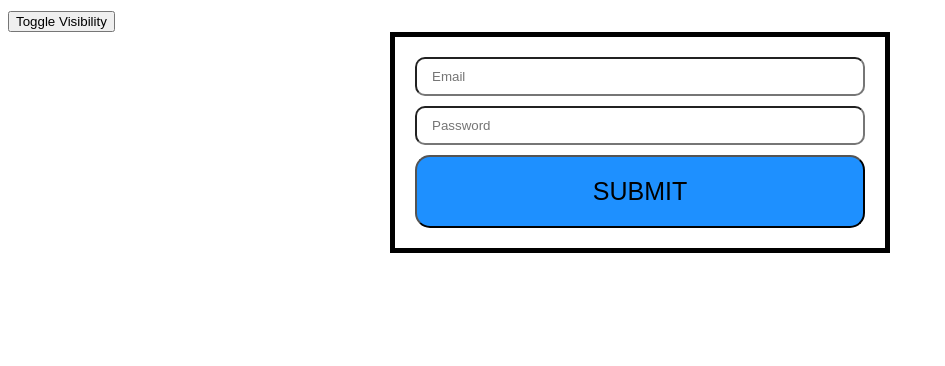
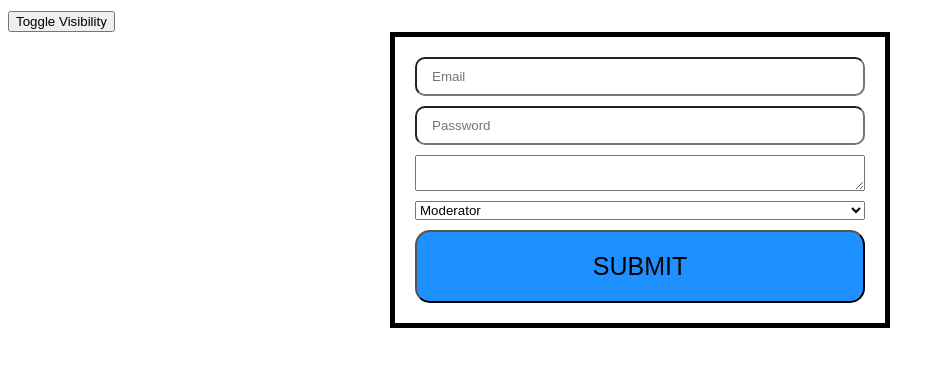
Before and after one commit to Makskuh/fe-2023-1-react-app, a React (Create React App) app: page / in a window 1280 px wide. Shown: the top 366 px of the page, without its empty margins (0-945 px from the left). Built offline with nearby package versions, Linux system fonts and the light colour scheme.

Commit message:
Add basic textarea and select with enum

```diff
--- a/src/components/LoginForm/index.jsx
+++ b/src/components/LoginForm/index.jsx
@@ -9,10 +9,18 @@ function loginUser(email, password) {
   alert(`User is logged in!`);
 }
 
+const ACCOUNT_TYPES = {
+  BASIC: 'basic',
+  MODER: 'moder',
+  ADMIN: 'admin'
+}
+
 const initialValues = {
   email: '',
   password: '',
   isRemembered: false,
+  comment: '',
+  accountType: ACCOUNT_TYPES.MODER,
 };
 
 class LoginForm extends Component {
@@ -43,7 +51,7 @@ class LoginForm extends Component {
   };
 
   render() {
-    const { email, password } = this.state;
+    const { email, password, comment, accountType } = this.state;
 
     return (
       <form onSubmit={this.submitHandler} className='form'>
@@ -63,6 +71,16 @@ class LoginForm extends Component {
           placeholder='Password'
           value={password}
         />
+        <textarea name='comment' value={comment} onChange={this.handleChange} />
+        <select
+          name='accountType'
+          onChange={this.handleChange}
+          value={accountType}
+        >
+          <option value={ACCOUNT_TYPES.BASIC}>Basic</option>
+          <option value={ACCOUNT_TYPES.MODER}>Moderator</option>
+          <option value={ACCOUNT_TYPES.ADMIN}>Administrator</option>
+        </select>
         <button className='btn'>Submit</button>
       </form>
     );
```
